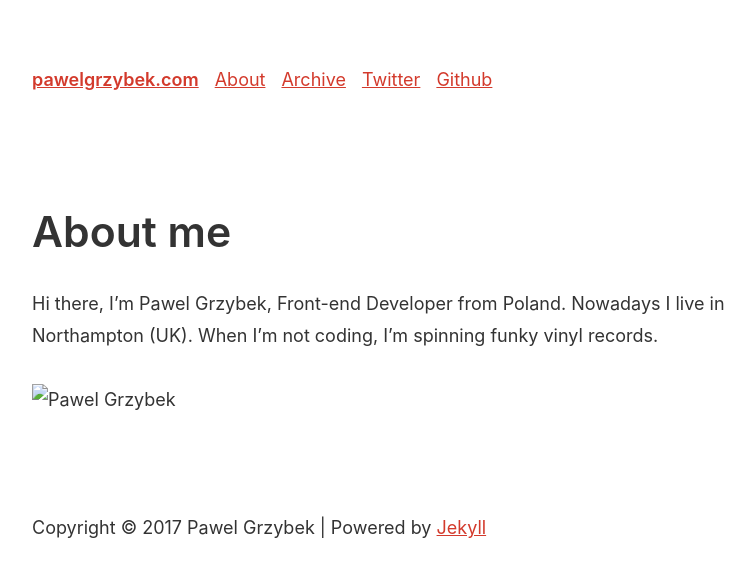
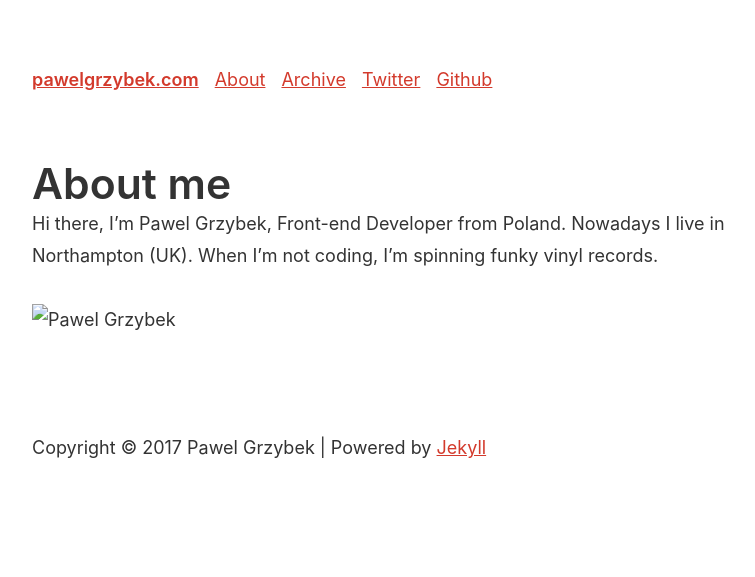
Before and after one commit to kimruddock/pawelgrzybek.github.io, a Jekyll site: the page built from about.md, in a window 1280 px wide. Shown: the top 577 px of the page, without its empty margins (258-1013 px from the left). Built offline with Jekyll 4.4.1, drawn with Linux system fonts in a browser that asks for light colours.

Commit message:
styles on title of a page update

```diff
--- a/_layouts/page.html
+++ b/_layouts/page.html
@@ -2,5 +2,5 @@
 layout: default
 ---
 
-<h1>{{ page.title }}</h1>
+<h1 class="post__title">{{ page.title }}</h1>
 {{ content }}
```
